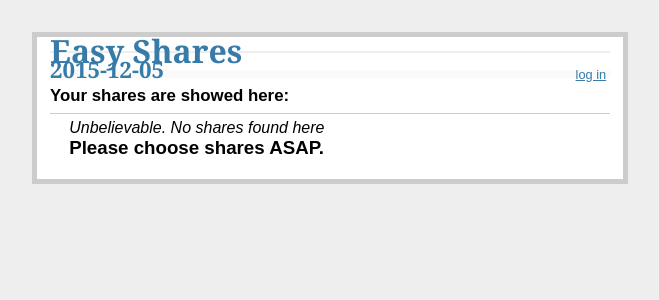
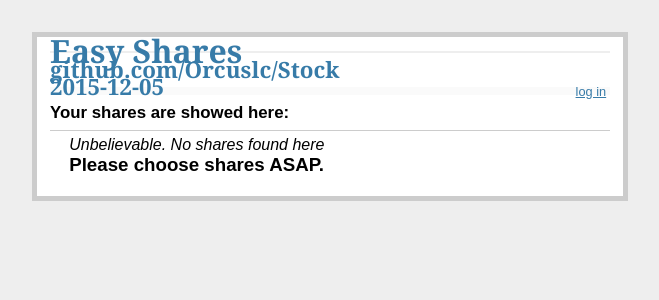
Before and after one commit to Orcuslc/Easy_Shares, a Flask app: page / in a window 1280 px wide. Shown: the top 300 px of the page, without its empty margins (310-969 px from the left). Run offline with Flask 2, Linux system fonts and the light colour scheme; data comes from the database, SQL or seed files in the repository.

Commit message:
add a subscription

```diff
--- a/templates/layout.html
+++ b/templates/layout.html
@@ -3,6 +3,8 @@
 <link rel="stylesheet" type="text/css" href="{{url_for('static', filename='style.css')}}">
 <div class=page>
 	<h1>Easy Shares</h1>
+	<p></p>
+	<h2>github.com/Orcuslc/Stock</h2>
 	<p></p>
 	<h2>{{ date }}</h2>
 	<div class=metanav>
```
